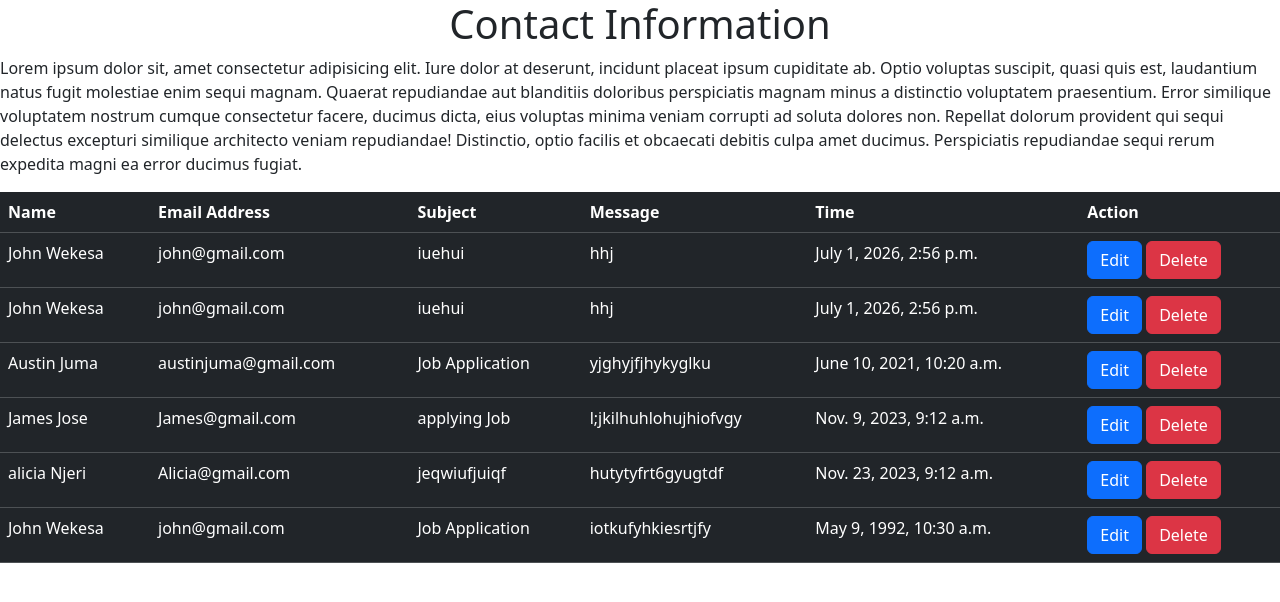
After one commit to Hinga-vs/genesis, a Django app: page /show/ in a window 1280 px wide. The commit adds this page. Shown: the top 602 px of the page. Run offline with Django 5.2, Linux system fonts and the light colour scheme; data comes from the database, SQL or seed files in the repository; some libraries are stand-ins or nearby versions.

Commit message:
update all

```diff
--- a/Genesisapp/admin.py
+++ b/Genesisapp/admin.py
@@ -2,4 +2,4 @@ from django.contrib import admin
 from Genesisapp.models import * #asterisk reps all
 
 # Register your models here.
-admin.site.register(Contact)
+admin.site.register(contact1)
--- a/Genesisapp/models.py
+++ b/Genesisapp/models.py
@@ -1,8 +1,15 @@
 from django.db import models
 
 # Create your models here.
-class Contact(models.Model):
+class contact1(models.Model):
     name = models.CharField(max_length=20)
     email = models.EmailField()
     subject = models.CharField(max_length=200)
     message = models.TextField()
+    time = models.DateTimeField()
+
+
+
+
+    def __str__(self):
+      return self.name
--- a/Genesisapp/urls.py
+++ b/Genesisapp/urls.py
@@ -17,4 +17,6 @@ urlpatterns = [
     path('service/', views.service, name = 'service'),
 
     path('starter/', views.starter, name = 'starter'),
+
+    path('show/', views.show, name = 'show')
 ]
--- a/Genesisapp/views.py
+++ b/Genesisapp/views.py
@@ -1,4 +1,5 @@
 from django.shortcuts import render
+from Genesisapp.models import *
 
 # Create your views here.
 def details(request):
@@ -8,7 +9,20 @@ def blog(request):
     return render(request, 'blog.html')
 
 def home(request):
-    return render(request, 'index.html')
+    if request.method =='POST':
+        mycontact =contact1(
+         name = request.POST['name'],
+         email = request.POST['email'],
+         subject = request.POST['subject'],
+         message = request.POST['message'],
+         time = request.POST['time']
+        )
+        mycontact.save()
+        return render(request, 'index.html')
+
+
+    else:
+        return render(request, 'index.html')
 
 def portfolio(request):
     return render(request, 'portfolio-details.html')
@@ -18,3 +32,9 @@ def service(request):
 
 def starter(request):
     return render(request, 'starter-page.html')
+
+
+
+def show(request):
+        all = contact1.objects.all()
+        return render(request, 'show.html' , {'all':all})     #function to display a page for all info
--- /dev/null
+++ b/templates/show.html
@@ -0,0 +1,69 @@
+<!DOCTYPE html>
+<html lang="en">
+<head>
+    <meta charset="UTF-8">
+    <meta name="viewport" content="width=device-width, initial-scale=1.0">
+    <title>Contact Page</title>
+
+     {% load static %}
+     <link rel="stylesheet" href="{% static 'assets/vendor/bootstrap/css/bootstrap.min.css'%}">
+     <script src="{% static 'assets/vendor/bootstrap/js/bootstrap.min.js'%}"></script>
+
+
+
+
+</head>
+<body>
+
+
+    <h1 class="text-center">Contact Information</h1>
+
+    <p>Lorem ipsum dolor sit, amet consectetur adipisicing elit. Iure dolor at deserunt, incidunt placeat ipsum cupiditate ab. Optio voluptas suscipit, quasi quis est, laudantium natus fugit molestiae enim sequi magnam.
+    Quaerat repudiandae aut blanditiis doloribus perspiciatis magnam minus a distinctio voluptatem praesentium. Error similique voluptatem nostrum cumque consectetur facere, ducimus dicta, eius voluptas minima veniam corrupti ad soluta dolores non.
+    Repellat dolorum provident qui sequi delectus excepturi similique architecto veniam repudiandae! Distinctio, optio facilis et obcaecati debitis culpa amet ducimus. Perspiciatis repudiandae sequi rerum expedita magni ea error ducimus fugiat.</p>
+
+    <table class="table table-dark">
+        <tr>
+            <th>Name</th>
+            <th>Email Address</th>
+            <th>Subject</th>
+            <th>Message</th>
+            <th>Time</th>
+             <th>Action</th>
+
+
+        </tr>
+
+        {%for contact in all%}
+
+        <tr>
+            <td>{{contact.name}}</td>
+            <td>{{contact.email}}</td>
+            <td>{{contact.subject}}</td>
+            <td>{{contact.message}}</td>
+            <td>{{contact.time}}</td>
+            <td>
+                <a href="" class="btn btn-primary">Edit</a>
+                <a href="" class="btn btn-danger">Delete</a>
+            </td>
+
+
+
+        </tr>
+
+
+
+
+        {%endfor%}
+
+
+
+
+
+
+
+    </table>
+
+
+</body>
+</html>
```
Also changed, not shown: templates/index.html (+7 -0 lines), Genesisapp/migrations/0002_contact1_delete_contact.py (added), Genesisapp/migrations/0003_contact1_time.py (added), db.sqlite3, 2 other files.
